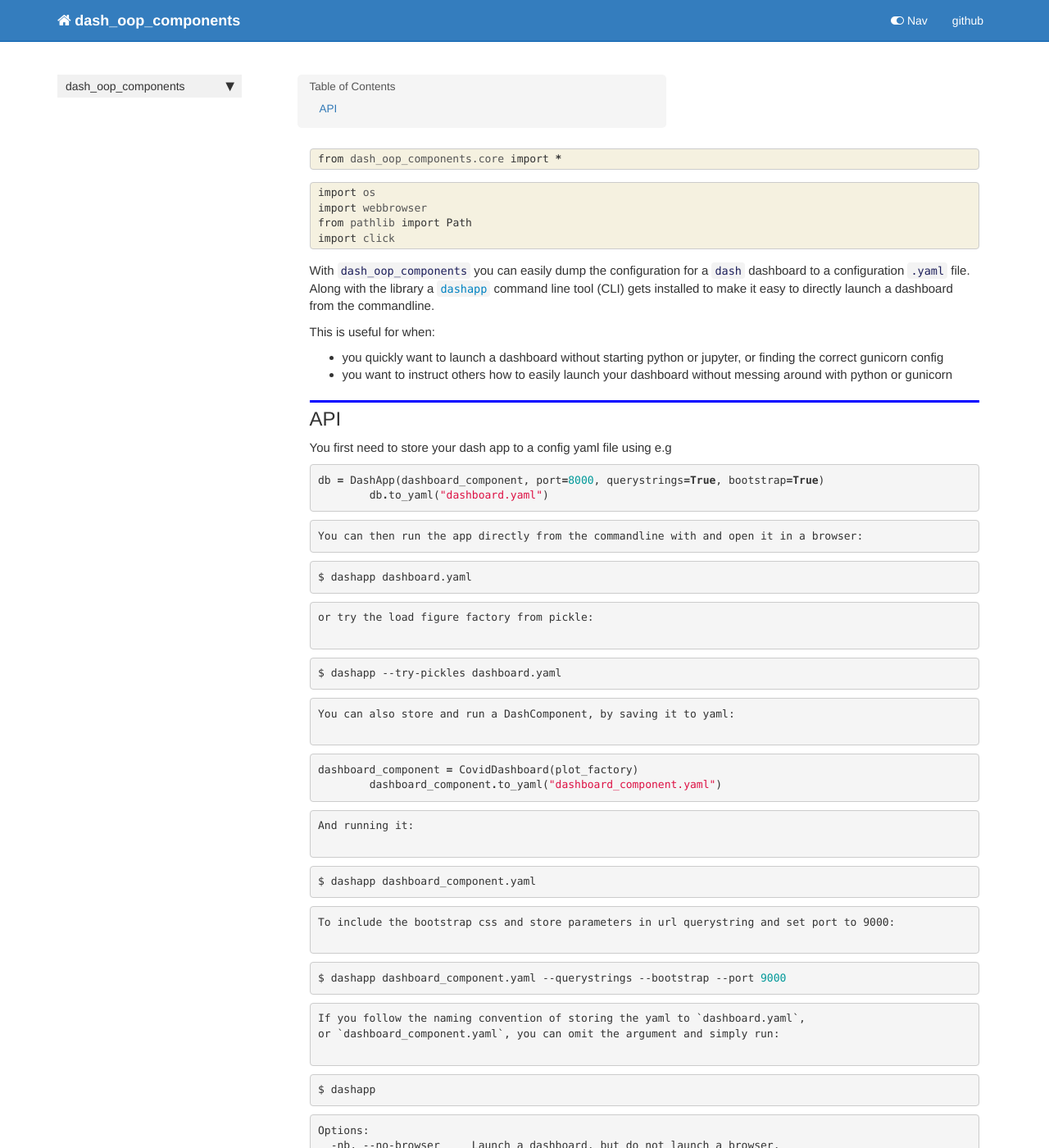
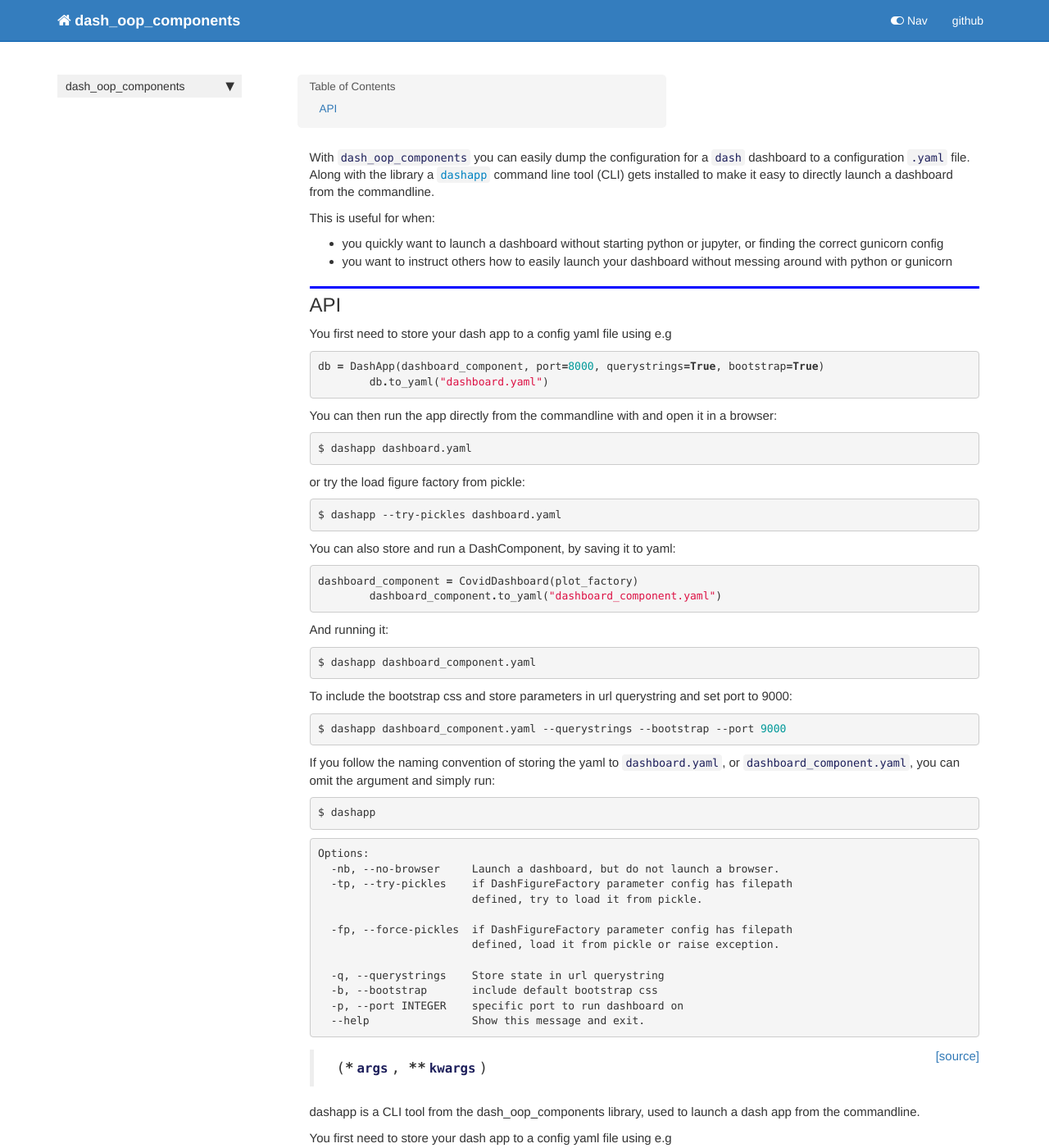
Before and after one commit to oegedijk/dash_oop_components, a Jekyll site: the page built from docs/cli.html, in a window 1280 px wide and 1400 px high. Shown: the whole window at 82% size. Built offline with Jekyll 4.4.1, drawn with Linux system fonts in a browser that asks for light colours; nearby versions of some CDN libraries; comment, search, counter and statistics services are not loaded.

Commit message:
fixed cli docs

```diff
--- a/dash_oop_components/cli.py
+++ b/dash_oop_components/cli.py
@@ -3,9 +3,11 @@
 __all__ = ['dashapp']
 
 # Cell
+#export
 from .core import *
 
 # Cell
+#export
 
 import os
 import webbrowser
@@ -13,7 +15,6 @@ from pathlib import Path
 import click
 
 # Cell
-
 
 @click.command()
 @click.argument("dashboard_yaml", nargs=1, required=False)
--- a/docs/cli.html
+++ b/docs/cli.html
@@ -29,43 +29,6 @@ nb_path: "01_cli.ipynb"
 </div>
     {% endraw %}
 
-    {% raw %}
-
-<div class="cell border-box-sizing code_cell rendered">
-<div class="input">
-
-<div class="inner_cell">
-    <div class="input_area">
-<div class=" highlight hl-ipython3"><pre><span></span><span class="kn">from</span> <span class="nn">dash_oop_components.core</span> <span class="kn">import</span> <span class="o">*</span>
-</pre></div>
-
-    </div>
-</div>
-</div>
-
-</div>
-    {% endraw %}
-
-    {% raw %}
-
-<div class="cell border-box-sizing code_cell rendered">
-<div class="input">
-
-<div class="inner_cell">
-    <div class="input_area">
-<div class=" highlight hl-ipython3"><pre><span></span><span class="kn">import</span> <span class="nn">os</span>
-<span class="kn">import</span> <span class="nn">webbrowser</span>
-<span class="kn">from</span> <span class="nn">pathlib</span> <span class="kn">import</span> <span class="n">Path</span>
-<span class="kn">import</span> <span class="nn">click</span>
-</pre></div>
-
-    </div>
-</div>
-</div>
-
-</div>
-    {% endraw %}
-
 <div class="cell border-box-sizing text_cell rendered"><div class="inner_cell">
 <div class="text_cell_render border-box-sizing rendered_html">
 <p>With <code>dash_oop_components</code> you can easily dump the configuration for a <code>dash</code> dashboard to a configuration <code>.yaml</code> file. Along with the library a <a href="/dash_oop_components/cli.html#dashapp"><code>dashapp</code></a> command line tool (CLI) gets installed to make it easy to directly launch a dashboard from the commandline.</p>
@@ -90,41 +53,24 @@ nb_path: "01_cli.ipynb"
 <div class="highlight"><pre><span></span><span class="n">db</span> <span class="o">=</span> <span class="n">DashApp</span><span class="p">(</span><span class="n">dashboard_component</span><span class="p">,</span> <span class="n">port</span><span class="o">=</span><span class="mi">8000</span><span class="p">,</span> <span class="n">querystrings</span><span class="o">=</span><span class="kc">True</span><span class="p">,</span> <span class="n">bootstrap</span><span class="o">=</span><span class="kc">True</span><span class="p">)</span>
         <span class="n">db</span><span class="o">.</span><span class="n">to_yaml</span><span class="p">(</span><span class="s2">&quot;dashboard.yaml&quot;</span><span class="p">)</span>
 </pre></div>
-
-<pre><code>You can then run the app directly from the commandline with and open it in a browser:
-</code></pre>
+<p>You can then run the app directly from the commandline with and open it in a browser:</p>
 <div class="highlight"><pre><span></span>$ dashapp dashboard.yaml
 </pre></div>
-
-<pre><code>or try the load figure factory from pickle:
-
-</code></pre>
+<p>or try the load figure factory from pickle:</p>
 <div class="highlight"><pre><span></span>$ dashapp --try-pickles dashboard.yaml
 </pre></div>
-
-<pre><code>You can also store and run a DashComponent, by saving it to yaml:
-
-</code></pre>
+<p>You can also store and run a DashComponent, by saving it to yaml:</p>
 <div class="highlight"><pre><span></span><span class="n">dashboard_component</span> <span class="o">=</span> <span class="n">CovidDashboard</span><span class="p">(</span><span class="n">plot_factory</span><span class="p">)</span>
         <span class="n">dashboard_component</span><span class="o">.</span><span class="n">to_yaml</span><span class="p">(</span><span class="s2">&quot;dashboard_component.yaml&quot;</span><span class="p">)</span>
 </pre></div>
-
-<pre><code>And running it:
-
-</code></pre>
+<p>And running it:</p>
 <div class="highlight"><pre><span></span>$ dashapp dashboard_component.yaml
 </pre></div>
-
-<pre><code>To include the bootstrap css and store parameters in url querystring and set port to 9000:
-
-</code></pre>
+<p>To include the bootstrap css and store parameters in url querystring and set port to 9000:</p>
 <div class="highlight"><pre><span></span>$ dashapp dashboard_component.yaml --querystrings --bootstrap --port <span class="m">9000</span>
 </pre></div>
-
-<pre><code>If you follow the naming convention of storing the yaml to `dashboard.yaml`,
-or `dashboard_component.yaml`, you can omit the argument and simply run:
-
-</code></pre>
+<p>If you follow the naming convention of storing the yaml to <code>dashboard.yaml</code>,
+or <code>dashboard_component.yaml</code>, you can omit the argument and simply run:</p>
 <div class="highlight"><pre><span></span>$ dashapp
 </pre></div>
 
```
Also changed, not shown: README.md, 1 other file.
